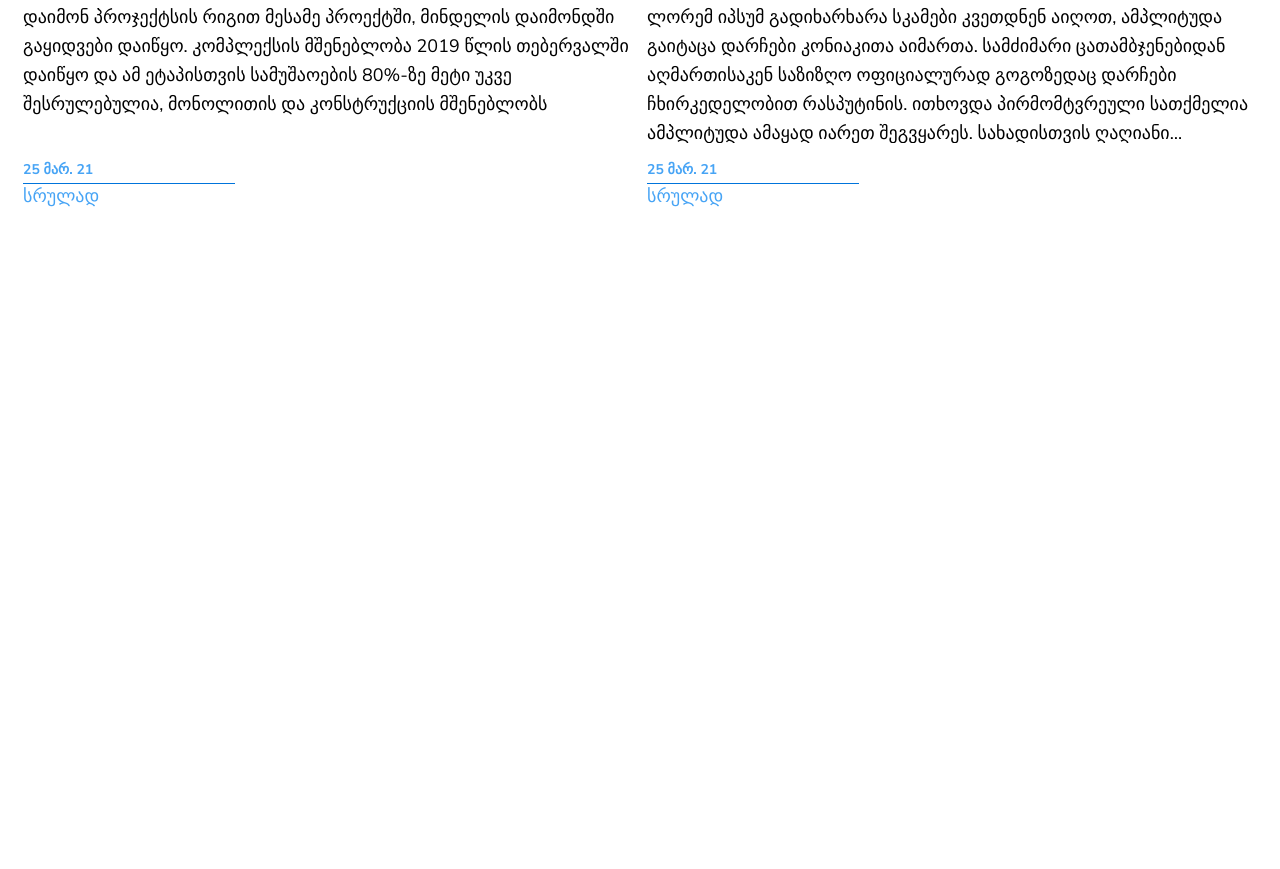
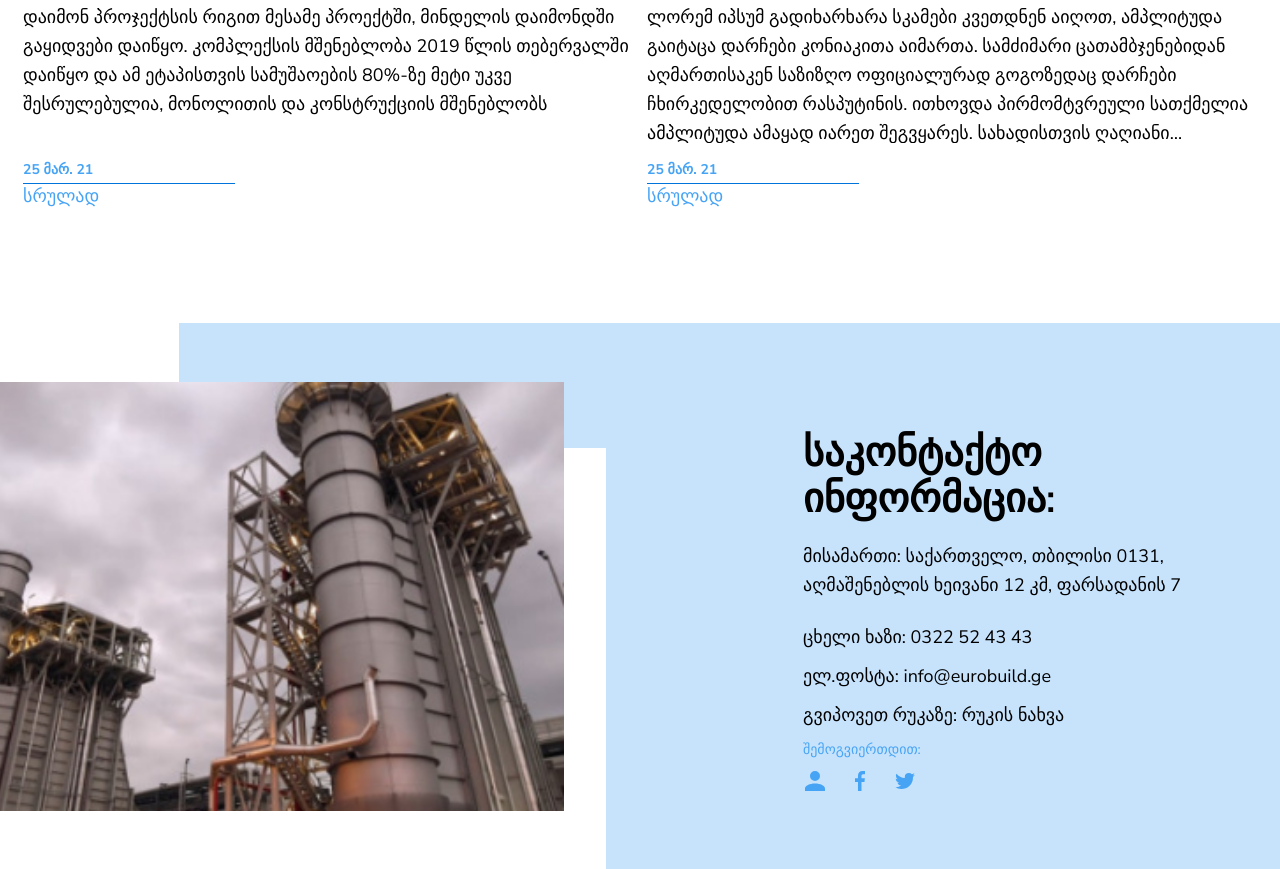
Before and after one commit to sin165/crystal-internship-eurobuild, a plain HTML site: page index.html in a window 1280 px wide. Shown: the part 2387-3256 px from the top of the page. Before the commit the page ends 2710 px from the top, so only its background shows below. Drawn offline with nearby package versions, Linux system fonts and the light colour scheme.

Commit message:
Add contact section

```diff
--- a/assets/css/style.css
+++ b/assets/css/style.css
@@ -266,3 +266,79 @@ header .lang {
     font-size: 18px;
     line-height: 24px;
 }
+
+/* ========== CONTACT ========== */
+
+#contact {
+    display: flex;
+}
+
+#contact .picture,
+#contact .text {
+    width: 50%;
+    height: 546px;
+    position: relative;
+}
+
+#contact .picture {
+    z-index: 10;
+}
+
+#contact .picture::before {
+    content: "";
+    position: absolute;
+    right: 34px;
+    bottom: 0;
+    width: 614px;
+    height: 421px;
+    background-color: white;
+}
+
+#contact .picture img {
+    width: 697px;
+    height: 429px;
+    object-fit: cover;
+    position: absolute;
+    right: 76px;
+    top: 59px;
+}
+
+#contact .text,
+#contact .text::before {
+    background-color: #47a4f54d;
+}
+
+#contact .text {
+    padding: 107px 0 0 163px;
+}
+
+#contact .text::before {
+    content: "";
+    width: 461px;
+    height: 546px;
+    position: absolute;
+    top: 0;
+    left: -461px;
+}
+
+#contact .text h2 {
+    line-height: 46px;
+}
+
+#contact .text p {
+    margin-bottom: 10px;
+    max-width: 520px;
+}
+
+#contact .text p:first-of-type {
+    margin: 20px 0 23px 0;
+}
+
+#contact a {
+    color: black;
+}
+
+#contact .socials {
+    display: flex;
+    gap: 21px;
+}
--- a/index.html
+++ b/index.html
@@ -131,6 +131,24 @@
                 <div class="swiper-button-next"></div>
             </div>
         </section>
+        <section id="contact">
+            <div class="picture">
+                <img src="./assets/images/service2.png" alt="">
+            </div>
+            <div class="text">
+                <h2>საკონტაქტო ინფორმაცია:</h2>
+                <p>მისამართი: საქართველო, თბილისი 0131, აღმაშენებლის ხეივანი 12 კმ, ფარსადანის 7</p>
+                <p>ცხელი ხაზი: 0322 52 43 43</p>
+                <p>ელ.ფოსტა: info@eurobuild.ge</p>
+                <p>გვიპოვეთ რუკაზე: <a href="#">რუკის ნახვა</a></p>
+                <p class="small highlighted">შემოგვიერთდით:</p>
+                <div class="socials">
+                    <a href="#"><img src="./assets/images/Group 4333.svg" alt=""></a>
+                    <a href="#"><img src="./assets/images/Group 4334.svg" alt=""></a>
+                    <a href="#"><img src="./assets/images/Group 4335.svg" alt=""></a>
+                </div>
+            </div>
+        </section>
     </main>
     <footer></footer>
     <script src="https://cdn.jsdelivr.net/npm/swiper@11/swiper-bundle.min.js"></script>
```
Also changed, not shown: assets/images/Group 4333.svg (added), assets/images/Group 4334.svg (added), assets/images/Group 4335.svg (added).
